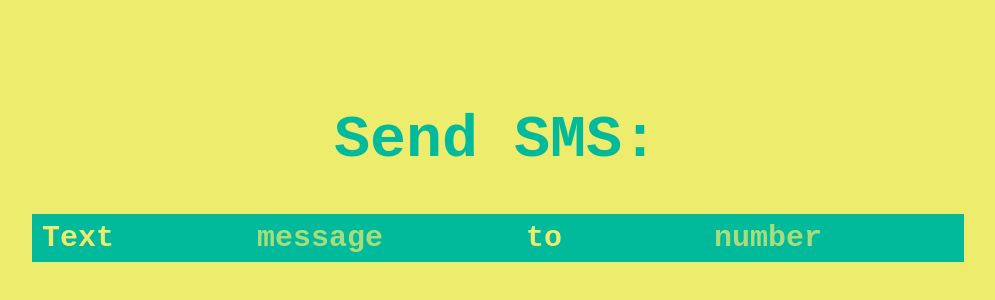
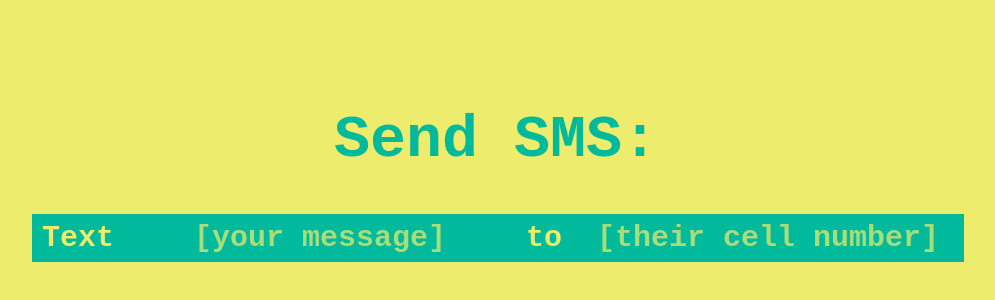
Before and after one commit to mLuby/smsHR, a plain HTML site: page sendsms.html in a window 1280 px wide. Shown: the part 132-432 px from the top of the page, without its empty margins (144-1139 px from the left). Drawn offline with nearby package versions, Linux system fonts and the light colour scheme.

Commit message:
Improved UI based on user feedback.

```diff
--- a/sendsms.html
+++ b/sendsms.html
@@ -9,10 +9,10 @@
 	<body>
 		<div id="container">
 			<h1>Send SMS:</h1>
-			<input type="submit" id="button" value="Text" class="sentence" title="Send the text!">
-			<input type="text" id="message" class="sentence" placeholder="message" title="Enter your <160 character message here.">
+			<input type="submit" id="button" value="Text" class="sentence" title="Click or press enter to send the text!">
+			<input type="text" id="message" class="sentence" placeholder="[your message]" title="Enter your message here.">
 			<span class="sentence">to</span>
-			<input type="tel" id="number" class="sentence" placeholder="number" title="Enter the receipient's mobile number here.">
+			<input type="tel" id="number" class="sentence" placeholder="[their cell number]" title="Enter the receipient's mobile number here.">
 		</div>
 	</body>
 </html>
```
